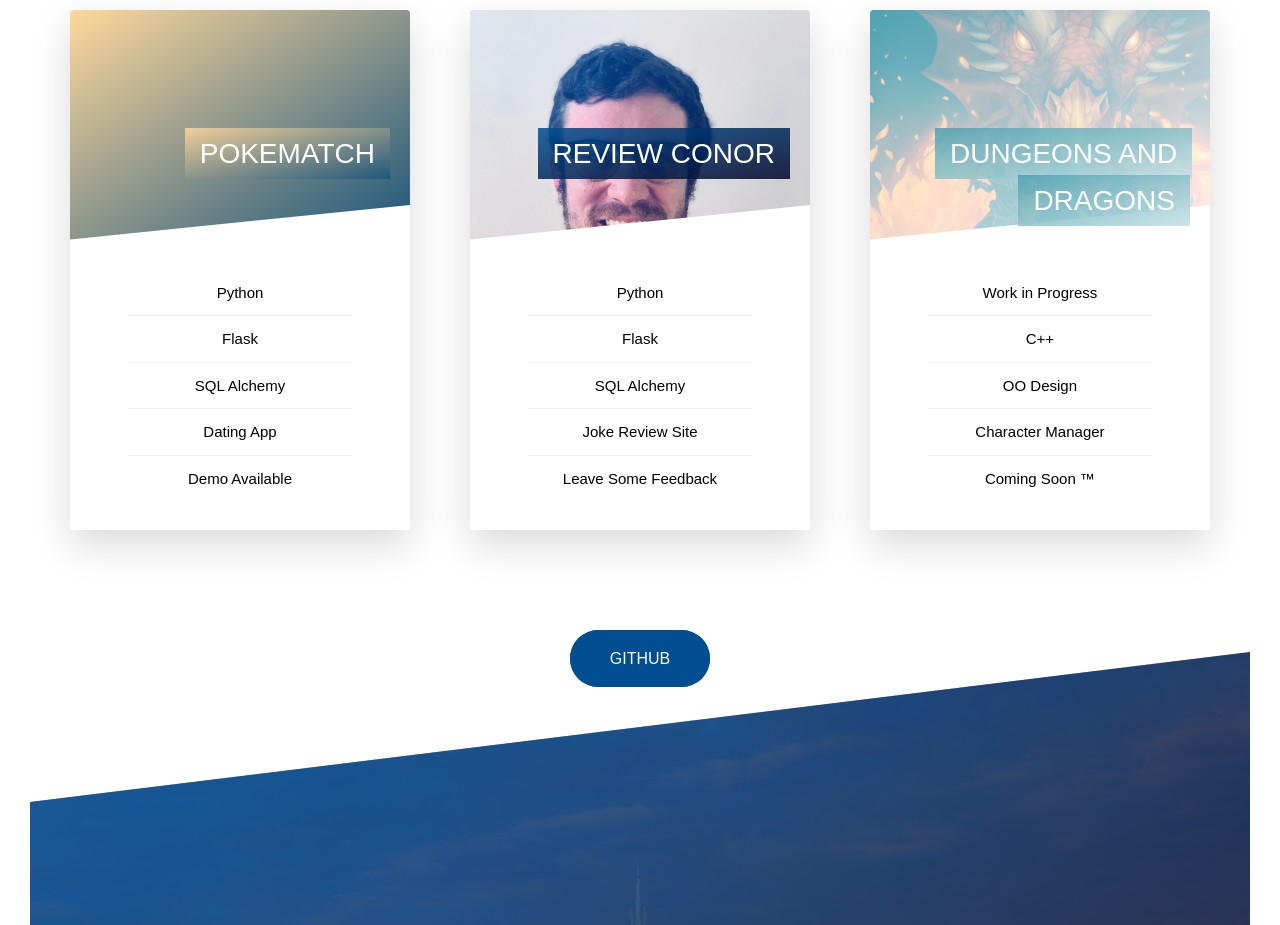
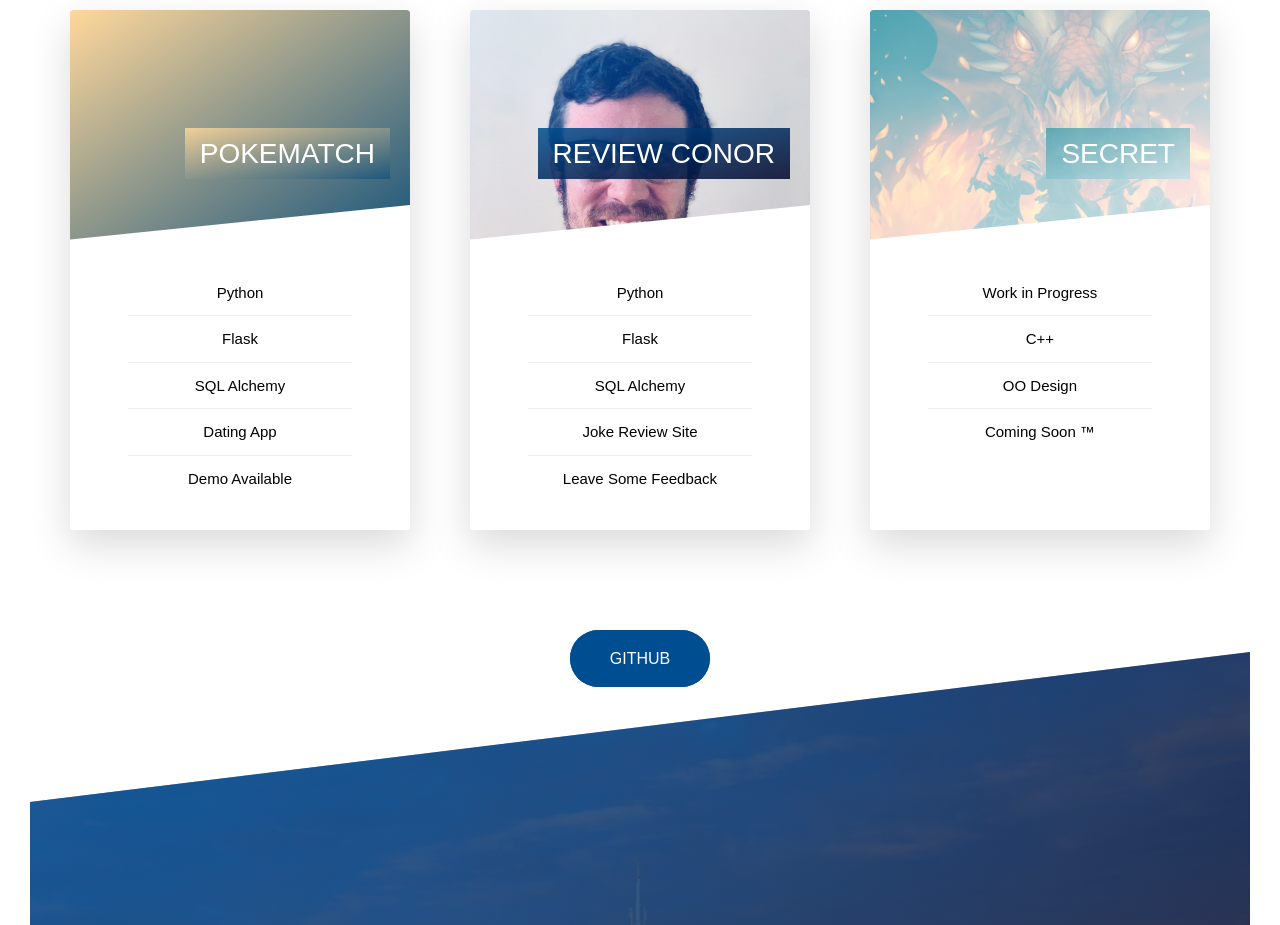
Before and after one commit to suelz/suelz.github.io, a website: page index.html in a window 1280 px wide. Shown: the part 920-1845 px from the top of the page. Drawn offline with Linux system fonts and the light colour scheme.

Commit message:
small change

```diff
--- a/index.html
+++ b/index.html
@@ -111,14 +111,13 @@
                                             &nbsp;
                                     </div>
                                     <h4 class="card__heading">
-                                            <span class="card__heading-span card__heading-span--3">Dungeons and Dragons</span>
+                                            <span class="card__heading-span card__heading-span--3">Secret</span>
                                     </h4>
                                     <div class="card__details">
                                             <ul>
                                                 <li>Work in Progress</li>
                                                 <li>C++</li>
                                                 <li>OO Design</li>
-                                                <li>Character Manager</li>
                                                 <li>Coming Soon &trade;</li>
 
                                             </ul>
@@ -128,9 +127,9 @@
                                 <div class="card__side card__side--back card__side--back-3">
                                         <div class="card__cta">
                                             <div class="card__box">
-                                                <p class="card__text">D&D Tool</p>
+                                                <p class="card__text">Soon &TRADE;</p>
                                             </div>
-                                            <a href="https://github.com/suelz/Dungeons-and-Dragons" class="btn btn--white">REPO</a>
+                                            <a href="#" class="btn btn--white">REPO</a>
                                         </div>
                                 </div>
                     </div>
```
